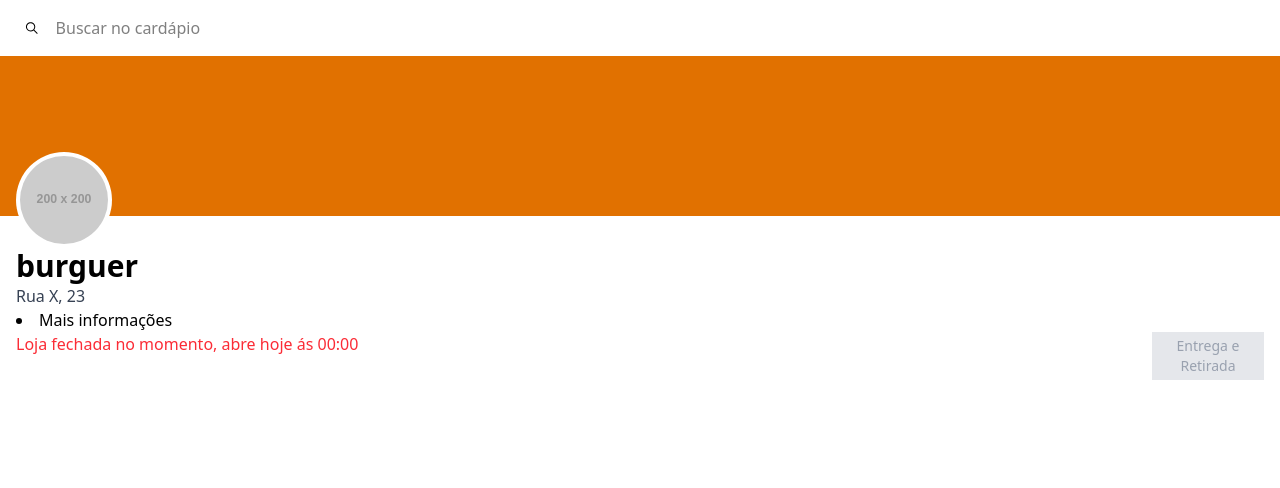
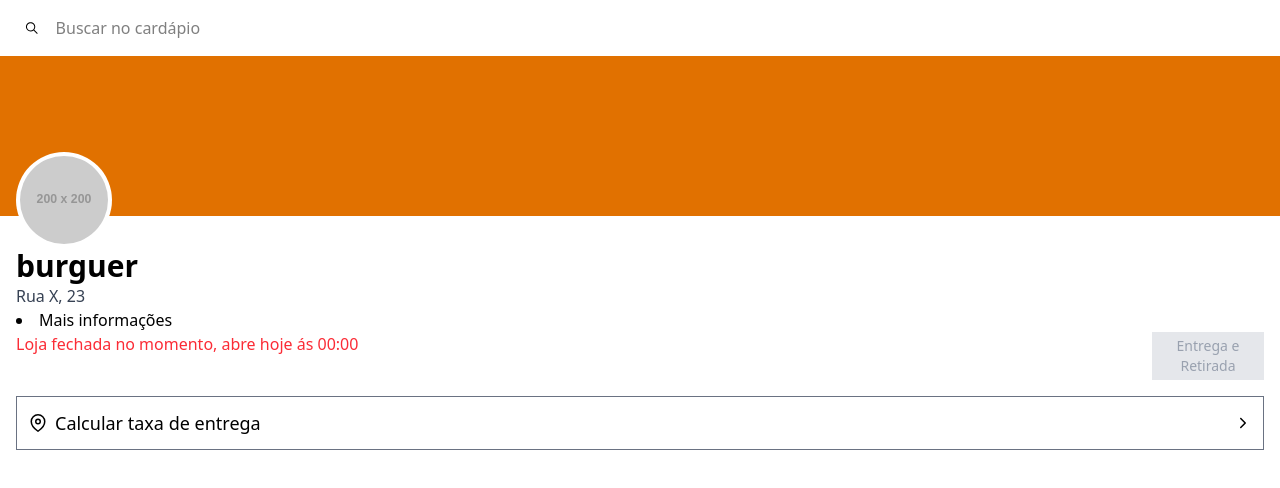
Before and after one commit to PedroPaulo-Git/projeto-lanchonete, a Next.js app: page / in a window 1280 px wide. Shown: the top 488 px of the page. Built offline with nearby package versions, Linux system fonts and the light colour scheme.

Commit message:
header calular taxa feito

```diff
--- a/src/components/header.jsx
+++ b/src/components/header.jsx
@@ -1,6 +1,8 @@
 import React from "react";
 import Image from "next/image";
 import { IoIosSearch } from "react-icons/io";
+import { FiMapPin } from "react-icons/fi";
+import { IoIosArrowForward } from "react-icons/io";
 
 const header = () => {
   return (
@@ -25,7 +27,6 @@ const header = () => {
         </div>
       </div>
 
-
       <div className="mt-8 px-4">
         <h1 className="font-bold text-3xl">burguer</h1>
         <span>
@@ -36,14 +37,19 @@ const header = () => {
               Loja fechada no momento, abre hoje ás 00:00
             </p>
             <span className="bg-gray-200 text-center justify-center p-1 max-w-28">
-                <p className="text-gray-400 text-sm">Entrega e Retirada</p>
+              <p className="text-gray-400 text-sm">Entrega e Retirada</p>
             </span>
           </span>
+          <div className="border-[1px] py-3 px-3 mt-4 justify-between flex items-center w-full border-gray-500 ">
+            <span className="flex items-center text-lg gap-2">
+              <FiMapPin />
+              <p>Calcular taxa de entrega</p>
+            </span>
+              <IoIosArrowForward />
 
-            </span>
+          </div>
+        </span>
       </div>
-
-
     </div>
   );
 };
```
